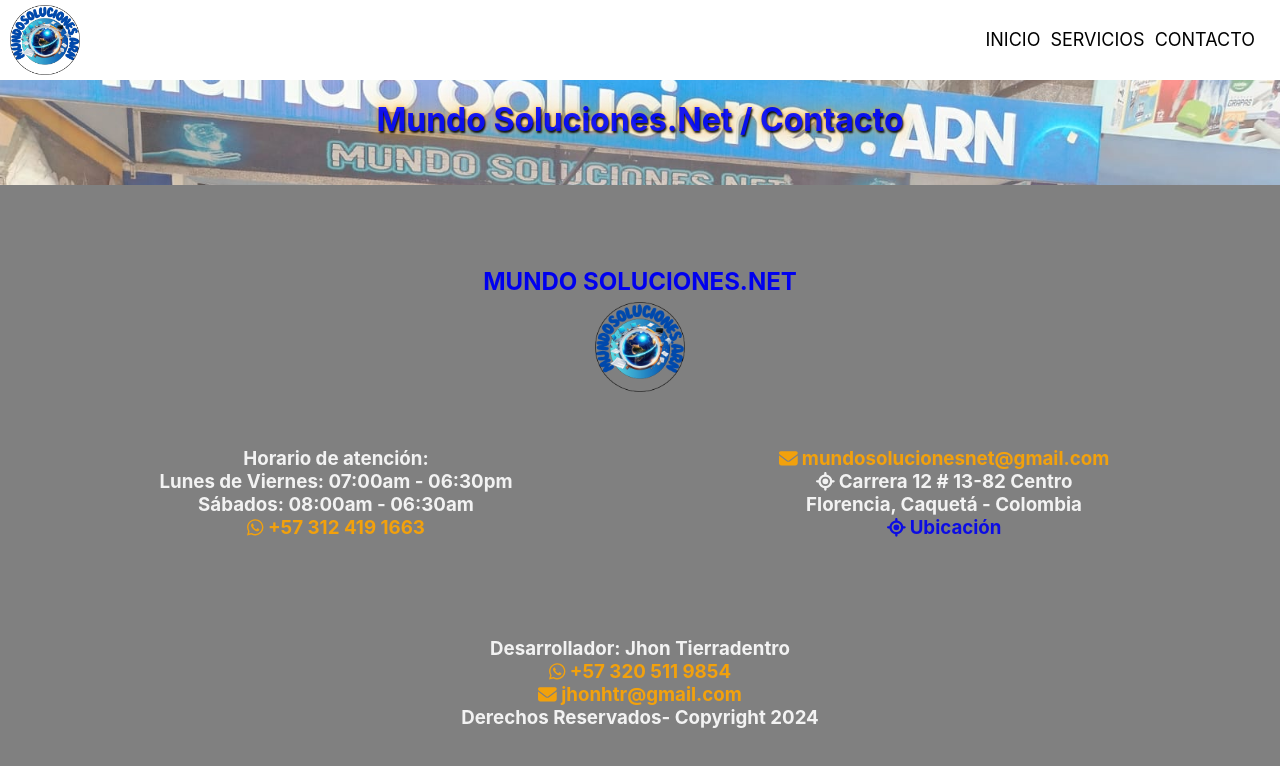
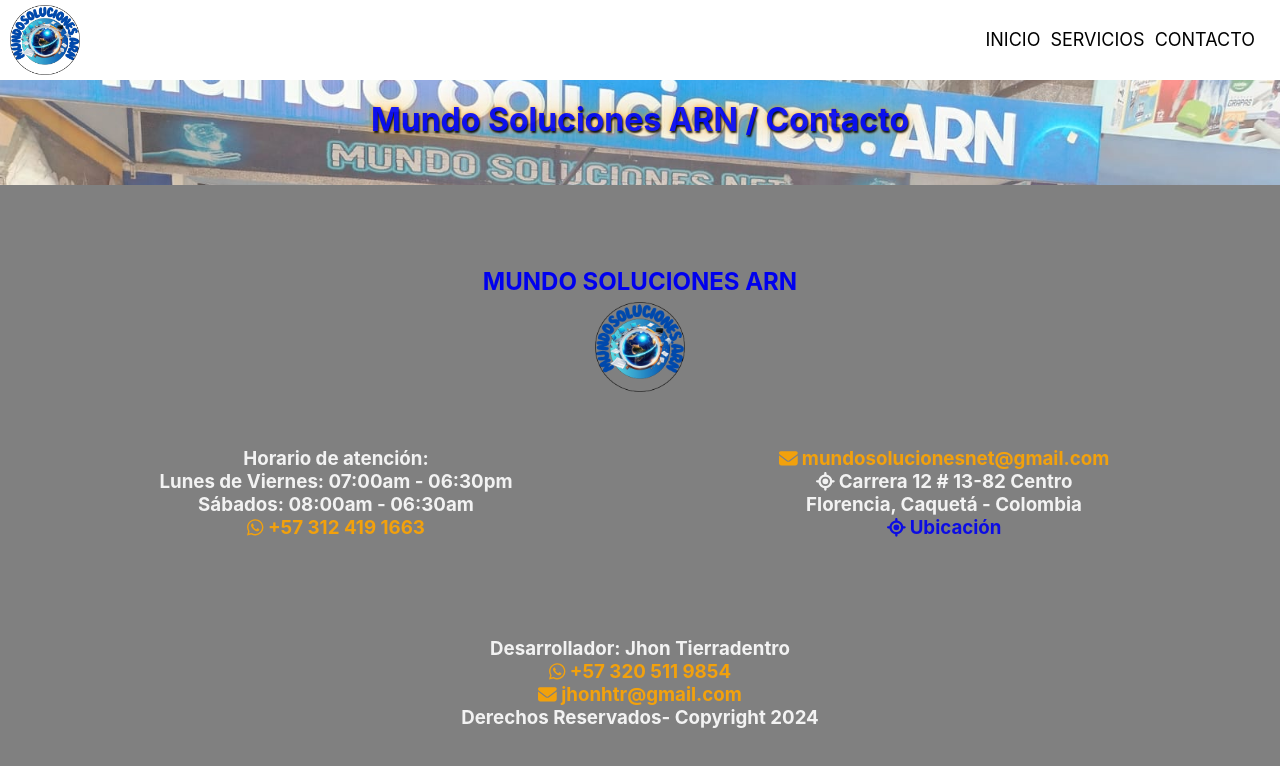
Before and after one commit to jhonhtr/proyecto3, a React (Create React App) app: page /Contacto in a window 1280 px wide. Shown: the top 766 px of the page. Built offline with nearby package versions, Linux system fonts and the light colour scheme.

Commit message:
Update Contacto.js

```diff
--- a/src/contac/Contacto.js
+++ b/src/contac/Contacto.js
@@ -39,7 +39,7 @@ const Contacto = () => {
             <div className='inicio1'>
                     <div className="texto-inicio">
                         <h1><a className='imagen1' target="_blank" rel="noopener noreferrer"
-                        href="https://mundosolucionesnet.vercel.app/">Mundo Soluciones.Net / Contacto</a></h1>
+                        href="https://mundosolucionesnet.vercel.app/">Mundo Soluciones ARN / Contacto</a></h1>
                     </div>
             </div>
 
@@ -49,7 +49,7 @@ const Contacto = () => {
                     <div className='pieinicio'>
                         <div className='pietitulo'>
                             <h2><a className='imagen1' target="_blank" rel="noopener noreferrer"
-                            href="https://mundosolucionesnet.vercel.app/">MUNDO SOLUCIONES.NET</a></h2>
+                            href="https://mundosolucionesnet.vercel.app/">MUNDO SOLUCIONES ARN</a></h2>
                         </div>
                         <div className='imagenlogo'>
                             <a href="https://mundosolucionesnet.vercel.app/" className="enlace"> <img src={logo} alt="logo" width={90} height={90} /> </a>
```
